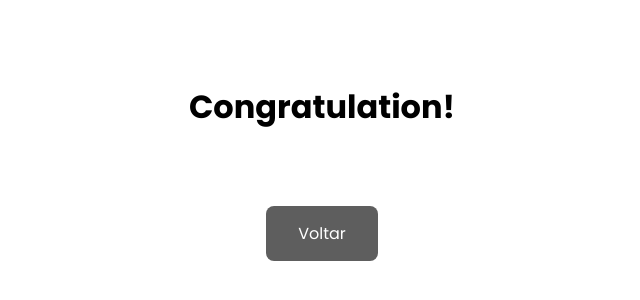
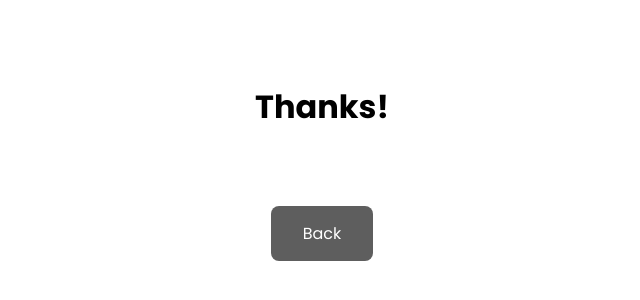
Before and after one commit to Rogers04/Portfolio-Data, a plain HTML site: page thanks.html in a window 1280 px wide. Shown: the part 228-528 px from the top of the page, without its empty margins (318-958 px from the left). Drawn offline with Linux system fonts and the light colour scheme.

Commit message:
atualization 0.4

```diff
--- a/thanks.html
+++ b/thanks.html
@@ -7,9 +7,9 @@
     <title>Thanks</title>
 </head>
 <body>
-    <h1>Congratulation!</h1>
+    <h1>Thanks!</h1>
     <br><br><br>
 
-    <a href="http://127.0.0.1:5500/index.html" class="contact__button button2">Voltar</a>
+    <a href="http://127.0.0.1:5500/index.html" class="contact__button button2">Back</a>
 </body>
 </html>
```
